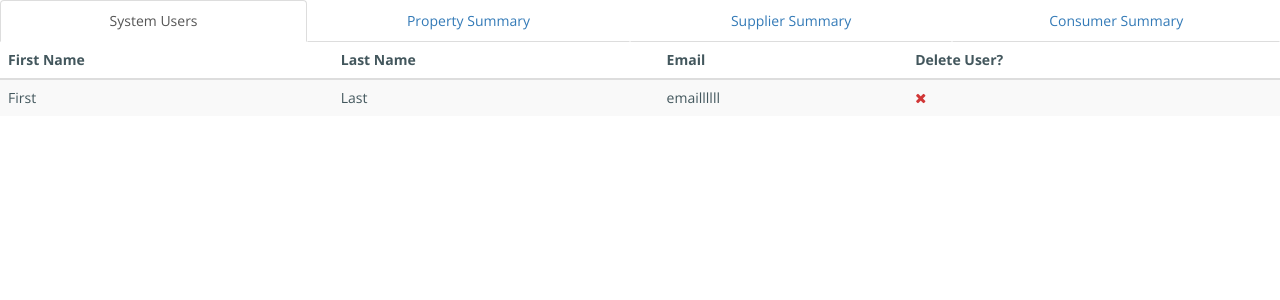
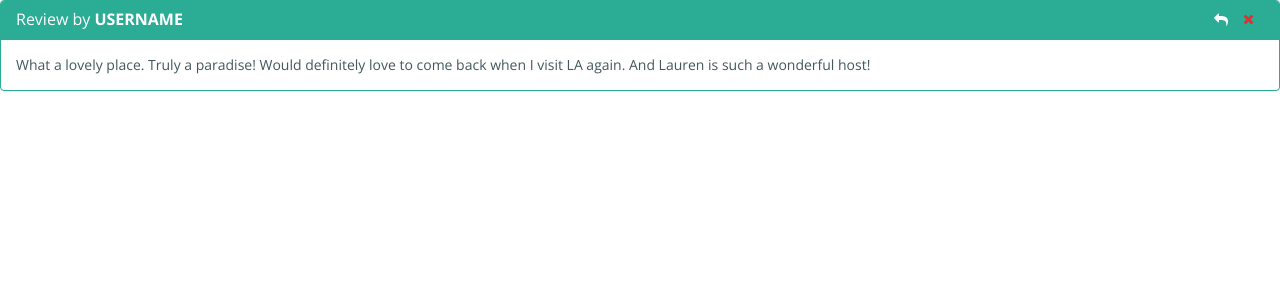
Before and after one commit to shannonklett/qbnb, a PHP site: page /qbnb_website/tabs.html in a window 1280 px wide. Shown: the top 300 px of the page. Run offline with PHP 8.4, Linux system fonts and the light colour scheme; some libraries are stand-ins or nearby versions.

Commit message:
reply and stuff

```diff
--- a/qbnb_website/css/style.css
+++ b/qbnb_website/css/style.css
@@ -138,8 +138,48 @@ h2 {
     color: #d13737;
 }
 
+.small-padding {
+    padding: 15px;
+}
+
+.font-white{
+    color: #fff;
+}
+
+.panel-icon-1 {
+    position: absolute;
+    right: 26px;
+    top: 9px;
+}
+
+.panel-icon-2 {
+    cursor: pointer;
+    position: absolute;
+    right: 52px;
+    top: 10px;
+}
+
 .font-green {
     color: #8ac247;
+}
+
+.panel-primary {
+  border-color: #2aac95;
+}
+.panel-primary > .panel-heading {
+  color: #fff;
+  background-color: #2aac95;
+  border-color: #2aac95;
+}
+.panel-primary > .panel-heading + .panel-collapse > .panel-body {
+  border-top-color: #2aac95;
+}
+.panel-primary > .panel-heading .badge {
+  color: #2aac95;
+  background-color: #fff;
+}
+.panel-primary > .panel-footer + .panel-collapse > .panel-body {
+  border-bottom-color: #2aac95;
 }
 
 .col-md-3,
@@ -424,6 +464,18 @@ input[type="date"]:valid:before {
     color: #999999;
 }
 
+.close {
+    opacity: 1!important;
+}
+
+.lil-margin-top {
+    margin-top: 10px;
+}
+
+.top-pad {
+    margin-top: 30px;
+}
+
 .info-property-pic-div {
     overflow: hidden;
     width: 200px;
--- a/qbnb_website/tabs.html
+++ b/qbnb_website/tabs.html
@@ -23,126 +23,17 @@
 
 <body>
 
-<div>
-    <ul id="myTabs" class="nav nav-tabs nav-justified" role="tablist">
-        <li role="presentation" class="active"><a href="#users" id="users-tab" role="tab" data-toggle="tab" aria-controls="users" aria-expanded="true">System Users</a>
-        </li>
-        <li role="presentation"><a href="#propertysum" role="tab" id="propertysum-tab" data-toggle="tab" aria-controls="propertysum">Property Summary</a>
-        </li>
-        <li role="presentation"><a href="#suppliersummary" role="tab" id="suppliersummary-tab" data-toggle="tab" aria-controls="suppliersummary">Supplier Summary</a>
-        </li>
-        <li role="presentation"><a href="#consumersummary" role="tab" id="consumersummary-tab" data-toggle="tab" aria-controls="consumersummary">Consumer Summary</a>
-        </li>
-    </ul>
-    <div id="myTabContent" class="tab-content">
-        <div role="tabpanel" class="tab-pane fade in active" id="users" aria-labelledby="users-tab">
-            <table class="table table-striped">
-          <thead>
-            <tr>
-              <th><strong>First Name</strong></th>
-              <th><strong>Last Name</strong></th>
-              <th><strong>Email</strong></th>
-              <th><strong>Delete User?</strong></th>
-            </tr>
-          </thead>
-          <tbody>
-            <tr>
-              <td>First</td>
-              <td>Last</td>
-              <td>emaillllll</td>
-              <td><div><a class="font-red" href=""><i class="fa fa-times"></i></a></div></td>
-            </tr>
-          </tbody>
-        </table>
+
+    <div class="panel panel-primary">
+        <div class=panel-heading>
+            <h3 class="panel-title">Review by <strong>USERNAME</strong></h3>
+            <a class="font-red panel-icon-1" href="#"><i class="fa fa-times"></i></a>
+            <a class="font-white panel-icon-2" href="#"><i class="fa fa-reply"></i></a>
         </div>
-        <div role="tabpanel" class="tab-pane fade" id="propertysum" aria-labelledby="propertysum-tab">
-            <table class="table table-striped">
-          <thead>
-            <tr>
-              <th><strong>Property Name</strong></th>
-              <th><strong>Total Bookings</strong></th>
-              <th><strong>Average Rating</strong></th>
-            </tr>
-          </thead>
-          <tbody>
-            <tr>
-              <td>LAKEVIEW</td>
-              <td>0</td>
-              <td>0</td>
-            </tr>
-          </tbody>
-        </table>
+        <div class=panel-body>
+            What a lovely place. Truly a paradise! Would definitely love to come back when I visit LA again. And Lauren is such a wonderful host!
         </div>
-        <div role="tabpanel" class="tab-pane fade" id="propertysum" aria-labelledby="propertysum-tab">
-            <table class="table table-striped">
-          <thead>
-            <tr>
-              <th><strong>Property Name</strong></th>
-              <th><strong>Total Bookings</strong></th>
-              <th><strong>Average Rating</strong></th>
-            </tr>
-          </thead>
-          <tbody>
-            <tr>
-              <td>LAKEVIEW</td>
-              <td>0</td>
-              <td>0</td>
-            </tr>
-          </tbody>
-        </table>
-        </div>
-
-        <div role="tabpanel" class="tab-pane fade" id="suppliersummary" aria-labelledby="suppliersummary-tab">
-            <table class="table table-striped">
-          <thead>
-            <tr>
-              <th><strong>First Name</strong></th>
-              <th><strong>Last Name</strong></th>
-              <th><strong>Email</strong></th>
-              <th><strong>Total Bookings</strong></th>
-              <th><strong>Average Rating</strong></th>
-            </tr>
-          </thead>
-          <tbody>
-            <tr>
-              <td>S</td>
-              <td>K</td>
-              <td>e@p.ca</td>
-              <td>0</td>
-              <td>0</td>
-            </tr>
-          </tbody>
-        </table>
-        </div>
-
-        <div role="tabpanel" class="tab-pane fade" id="consumersummary" aria-labelledby="consumersummary-tab">
-<table class="table table-striped">
-          <thead>
-            <tr>
-              <th><strong>First Name</strong></th>
-              <th><strong>Last Name</strong></th>
-              <th><strong>Email</strong></th>
-              <th><strong>Requested Bookings</strong></th>
-              <th><strong>Confirmed Bookings </strong></th>
-              <th><strong>Rejected Bookings</strong></th>
-            </tr>
-          </thead>
-          <tbody>
-            <tr>
-              <td>S</td>
-              <td>K</td>
-              <td>e@p.ca</td>
-              <td>0</td>
-              <td>0</td>
-              <td>0</td>
-            </tr>
-          </tbody>
-        </table>
-        </div>
-
-
     </div>
-</div>
 
 
 </body>
```
Also changed, not shown: qbnb_website/view_property.html (+64 -0 lines).
